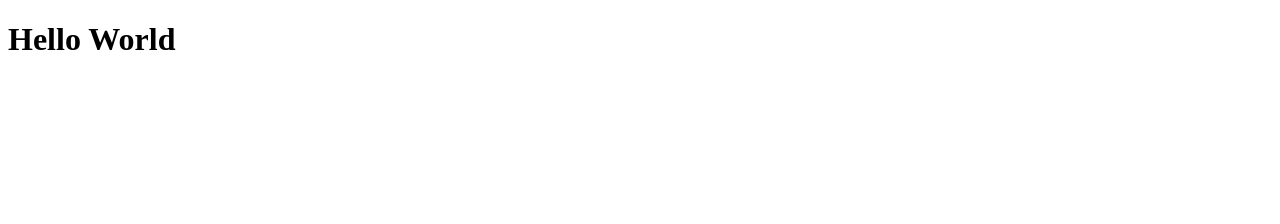
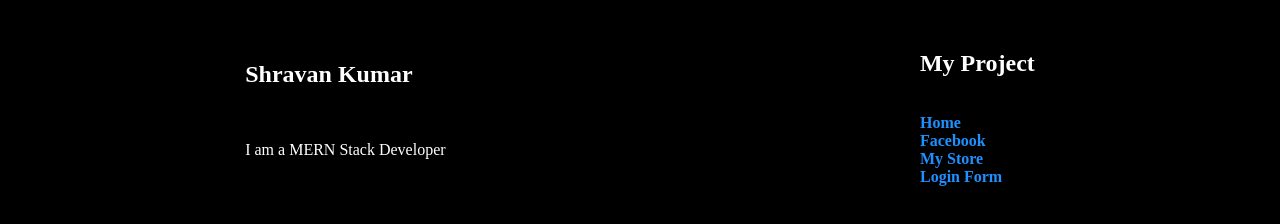
Before and after one commit to Shravankumar999/shravan.github.io, a plain HTML site: page Projects/index.html in a window 1280 px wide. Drawn offline with Linux system fonts and the light colour scheme.

Commit message:
Update index.html

```diff
--- a/Projects/index.html
+++ b/Projects/index.html
@@ -4,8 +4,38 @@
     <meta charset="UTF-8">
     <meta name="viewport" content="width=device-width, initial-scale=1.0">
     <title>Document</title>
+    <style>
+        *{background-color: black;}
+        a{ text-decoration : none;
+          color:dodgerblue;
+          font-weight:bolder;
+        }
+         .container{
+            display: flex;
+            height: 200px;
+            flex-direction: row;
+            flex-wrap: wrap;
+            justify-content: space-around ;
+           align-items: center;
+        }
+        .container div{color:"white"}
+        h2,p{color:white;}
+        </style>
 </head>
 <body>
-    <h1>Hello World</h1>
+    <div class="container">
+        <div >
+    <h2>Shravan Kumar</h2><br>
+    <p>I am a MERN Stack Developer</p>
+        </div>
+    <div class="">
+    <h2> My Project</h2><br>
+
+    <a href="#">Home</a><br>
+    <a href="https://shravankumar999.github.io/Git/scriptfolder/index.htm">Facebook</a><br>
+    <a href="https://shravankumar999.github.io/ecomm-react/">My Store</a><br>
+        <a href="https://shravankumar999.github.io/myapp/">Login Form</a>
+        </div>
+        </div>
 </body>
 </html>
```
